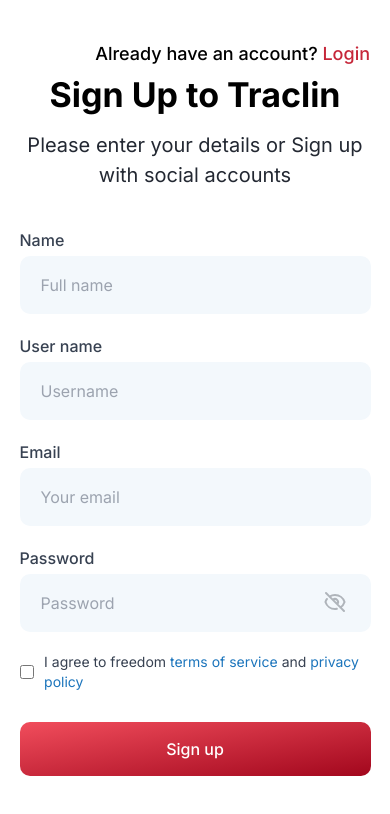
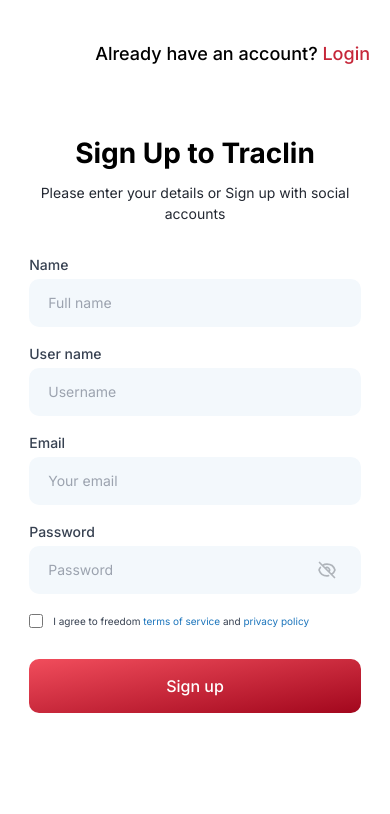
Before and after one commit to aj-codes-hub/product-department-traclin, a React (Vite) app: page /sign-up in a window 390 px wide. Shown: the top 814 px of the page. Built offline with nearby package versions, Linux system fonts and the light colour scheme.

Commit message:
updated sign-up page

```diff
--- a/src/components/Auth/Input.tsx
+++ b/src/components/Auth/Input.tsx
@@ -41,7 +41,7 @@ const Input: React.FC<InputProps> = ({
     return (
         <div className={`relative ${className}`}>
             {label && (
-                <label className='block text-[16px] font-medium text-gray-700 mb-1'>
+                <label className='block sm:text-[16px] text-[14px] font-medium text-gray-700 mb-1'>
                     {label}
                 </label>
             )}
@@ -54,8 +54,9 @@ const Input: React.FC<InputProps> = ({
                 placeholder={placeholder}
                 required={required}
                 className={`
-                    bg-[#1c74bc] bg-opacity-[5%] w-full h-[58px]
-                    rounded-[10px] px-[20px] text-[16px]
+                    bg-[#1c74bc] bg-opacity-[5%] w-full
+                    rounded-[10px] sm:px-[20px] px-[18px] sm:text-[16px] text-[14px]
+                    sm:h-[58px] h-[48px]
                     focus:outline-none focus:ring-2 focus:ring-[#c6273A]/20
                     ${error ? 'border border-red-500' : 'border border-transparent'}
                 `}
@@ -68,7 +69,7 @@ const Input: React.FC<InputProps> = ({
             {eyeButton && (
                 <div
                     onClick={handleShowPass}
-                    className='text-[#23283253] absolute right-[24px] bottom-[18px] text-[24px] cursor-pointer'
+                    className='text-[#23283253] absolute right-[24px] sm:bottom-[18px] bottom-[14px] sm:text-[24px] text-[20px] cursor-pointer'
                 >
                     {isShow ? <HiOutlineEye /> : <HiOutlineEyeOff />}
                 </div>
--- a/src/pages/Auth/Login/Login.tsx
+++ b/src/pages/Auth/Login/Login.tsx
@@ -172,17 +172,17 @@ const Login: React.FC = () => {
 
       <div className='flex items-center 2xl:justify-start justify-center lg:w-[50vw] w-full h-screen relative'>
         <button onClick={navigateToSignUpPage}
-                className='absolute top-[60px] sm:right-[50px] right-[20px] text-[18px] font-[500]'>
+                className='absolute top-[40px] sm:right-[50px] right-[20px] text-[18px] font-[500]'>
           Don't have an account?
           <span className='text-[#c6273A]'> Register</span>
         </button>
 
         <div className='xl:w-[544px] sm:w-[450px] w-[90%] 2xl:ml-[120px]'>
-          <h1 className='text-[34px] font-bold text-center md:text-left'>
+          <h1 className='sm:text-[34px] text-[30px] font-bold text-center md:text-left'>
             Sign in to Traclin
           </h1>
 
-          <p className='text-[20px] text-[#232832] font-normal mt-[24px] text-center md:text-left'>
+          <p className='sm:text-[20px] text-[16px] text-[#232832] font-normal sm:mt-[24px] mt-[8px] text-center md:text-left'>
             Please enter your email or log in with social accounts
           </p>
 
@@ -215,18 +215,18 @@ const Login: React.FC = () => {
                 error={errors.password}
                 eyeButton={true}
                 required={true}
-                className='mt-[20px]'
+                className='sm:mt-[20px] mt-[16px]'
               />
 
               <div className='flex items-center mt-[20px] mb-[30px]'>
                 <input type="checkbox"
-                       className='h-[16px] w-[16px]'
+                       className='sm:h-[16px] sm:w-[16px] h-[14px] w-[14px]'
                 />
-                <label className='ml-[10px] text-gray-700'>
+                <label className='ml-[10px] text-gray-700 sm:text-[14px] text-[12px]'>
                   Remember Me
                 </label>
                 <button type='button'
-                        className='ml-auto text-[#66737F] hover:text-[#c6273A]'>
+                        className='ml-auto text-[#66737F] hover:text-[#c6273A] sm:text-[14px] text-[12px]'>
                   Forgot Password
                 </button>
               </div>
--- a/src/pages/Auth/signup/SignUp.tsx
+++ b/src/pages/Auth/signup/SignUp.tsx
@@ -183,12 +183,12 @@ const SignUp: React.FC = () => {
           <span className='text-[#c6273A]'> Login</span>
         </button>
 
-        <div className='xl:w-[544px] sm:w-[450px] w-[90%] 2xl:ml-[120px]'>
-          <h1 className='text-[34px] font-bold text-center md:text-left'>
+        <div className='xl:w-[544px] sm:w-[450px] w-[85%] 2xl:ml-[120px]'>
+          <h1 className='sm:text-[34px] text-[28px] font-bold text-center md:text-left'>
             Sign Up to Traclin
           </h1>
 
-          <p className='text-[20px] text-[#232832] font-normal sm:mt-[24px] mt-[10px] text-center md:text-left'>
+          <p className='sm:text-[20px] text-[14px] text-[#232832] font-normal sm:mt-[24px] mt-[8px] text-center md:text-left'>
             Please enter your details or Sign up with social accounts
           </p>
 
@@ -198,7 +198,7 @@ const SignUp: React.FC = () => {
             </div>
           )}
 
-          <div className='mt-[38px]'>
+          <div className='sm:mt-[38px] mt-[30px]'>
             <form onSubmit={handleSubmit}>
               <Input
                 name='name'
@@ -216,7 +216,7 @@ const SignUp: React.FC = () => {
                 type='text'
                 label='User name'
                 placeholder='Username'
-                className='mt-[20px]'
+                className='sm:mt-[20px] mt-[16px]'
                 value={formData.username}
                 onChange={handleChange}
                 error={errors.username}
@@ -228,7 +228,7 @@ const SignUp: React.FC = () => {
                 type='email'
                 label='Email'
                 placeholder='Your email'
-                className='mt-[20px]'
+                className='sm:mt-[20px] mt-[16px]'
                 value={formData.email}
                 onChange={handleChange}
                 error={errors.email}
@@ -240,7 +240,7 @@ const SignUp: React.FC = () => {
                 type='password'
                 label='Password'
                 placeholder='Password'
-                className='mt-[20px]'
+                className='sm:mt-[20px] mt-[16px]'
                 eyeButton={true}
                 value={formData.password}
                 onChange={handleChange}
@@ -254,9 +254,9 @@ const SignUp: React.FC = () => {
                   name="agreeTerms"
                   checked={formData.agreeTerms}
                   onChange={handleChange}
-                  className='h-[16px] w-[16px] cursor-pointer'
+                  className='sm:h-[16px] h-[14px] sm:w-[16px] w-[14px] cursor-pointer'
                 />
-                <label className='ml-[10px] text-gray-700 text-sm'>
+                <label className='ml-[10px] text-gray-700 sm:text-[14px] text-[10px]'>
                   I agree to freedom
                   <span className='text-[#1C75BC] cursor-pointer'> terms of service </span>
                   and
```
